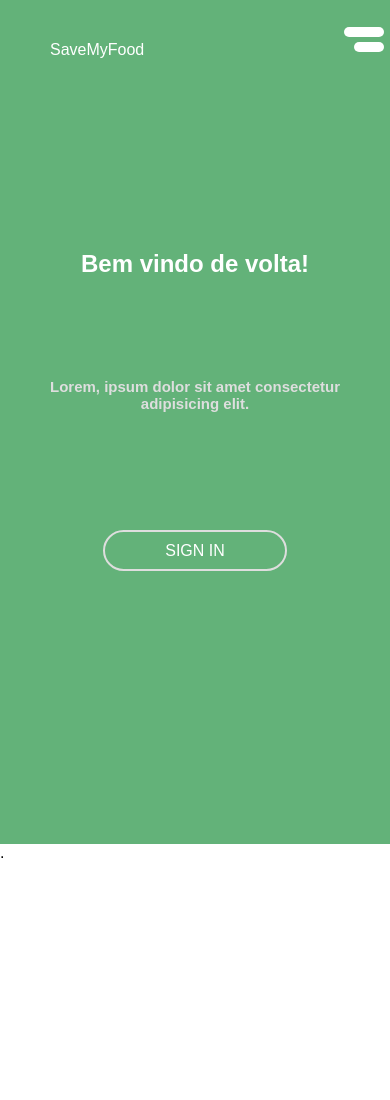
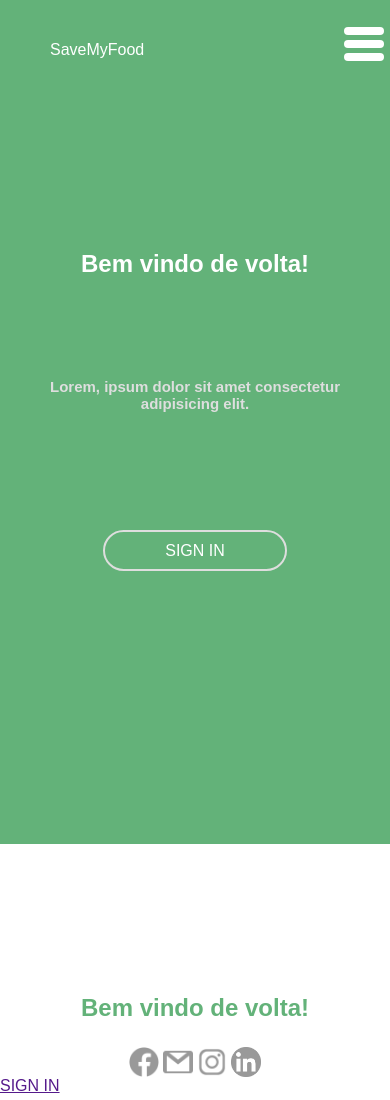
Before and after one commit to PedroStabach/SafeMyFood, a plain HTML site: page login.html in a window 390 px wide. Drawn offline with Linux system fonts and the light colour scheme.

Commit message:
novo menu

```diff
--- a/app.js
+++ b/app.js
@@ -2,3 +2,11 @@
 document.getElementById("toggleMenu").addEventListener("click", function() {
     document.getElementById("menuMob").classList.toggle("ativo");
 });
+
+
+document.getElementById("toggleMenu").addEventListener("click", function() {
+    document.getElementById("mobTrac2").classList.toggle("mobTrac");
+});
+document.getElementById("toggleMenu").addEventListener("click", function() {
+    document.getElementById("mobTrac3").classList.toggle("mobTrac4");
+});
--- a/login.html
+++ b/login.html
@@ -26,8 +26,9 @@
                 </ul>
             </nav>
             <div class="areaMob" id="toggleMenu">
-                <div class="mobTrac1"></div>
-                <div class="mobTrac2"></div>
+                <div class="mobTrac1" id="mobTrac"></div>
+                <div class="mobTrac2" id="mobTrac2"></div>
+                <div class="mobTrac3" id="mobTrac3"></div>
             </div>
 
         </div>
@@ -51,7 +52,18 @@
             <div class="botaoLogin"> <a href="">SIGN IN</a></div>
         </div>
         <div class="asideArea2">
-            .
+            <h1>Bem vindo de volta!</h1>
+           <div class="areaImagensLogin">
+            <nav>
+                <ul>
+                    <li><img src="images/iconFace2.png" alt=""></li>
+                    <li><img src="images/gmailIcon2.png" alt=""></li>
+                    <li><img src="images/instaIcon2.png" alt=""></li>
+                    <li><img src="images/linkedlnIcon2.png" alt=""></li>
+                </ul>
+            </nav>
+        </div>
+            <div class="botaoLogin"> <a href="">SIGN IN</a></div>
         </div>
     </aside>
     <footer>
--- a/style.css
+++ b/style.css
@@ -115,6 +115,7 @@ header #botaoLogin  {
     animation-name: slidein;
   }
 
+
   @keyframes slidein {
     from {
       margin-right: -30%;
@@ -133,17 +134,34 @@ header #botaoLogin  {
     .mobTrac1{
         width: 40px;
         border-radius: 5px;
-        height: 10px;
+        height: 8px;
         background-color: #ffffff;
         margin-bottom: 5px;
     }
     .mobTrac2 {
+        width: 40px;
+        border-radius: 5px;
+        height: 8px;
+        background-color: #ffffff;
+        margin-bottom: 5px;
+    }
+    .mobTrac {
+        margin-left: 10px;
         width: 30px;
+    }
+
+    .mobTrac3 {
+        width: 40px;
         border-radius: 5px;
-        height: 10px;
+        height: 8px;
         background-color: #ffffff;
-        margin-left: 10px;
+        margin-left: 0px;
     }
+    .mobTrac4 {
+        margin-left: 20px;
+        width: 20px;
+    }
+
     .headeArea nav {
         display: none;
     }
@@ -167,6 +185,12 @@ aside {
 /* Corpo CADASTRO 1*/
 aside .asideArea h1 {
     color: #ffffff;
+    text-align: center;
+    padding-top: 150px;
+    size: 77px;
+}
+aside .asideArea2 h1 {
+    color: #63B279;
     text-align: center;
     padding-top: 150px;
     size: 77px;
@@ -202,6 +226,30 @@ aside .asideArea .botaoLogin a:hover {
     color: #DEDEDE;
     border: 2px solid #ffffff;
 }
+aside .asideArea2 .areaImagensLogin nav ul li img {
+    width: 30px;
+    height: 30px;
+    opacity: 40%;
+    padding-top: 0px;
+    padding-bottom: 0px;
+}
+aside .asideArea2 .areaImagensLogin nav ul{
+    display: flex;
+    flex-direction: row;
+    justify-content: center;
+    align-items:center;
+    padding-left: 5vh;
+    padding-right: 5vh;
+    padding-top: 15px;
+}
+aside .asideArea2 .areaImagensLogin nav ul li{
+    display: flex;
+    list-style: none;
+    flex: 1;
+    justify-content: center;
+    align-items:center;
+}
+
 
 @media(max-width: 450px){
     .asideArea {
@@ -212,4 +260,9 @@ aside .asideArea .botaoLogin a:hover {
         width: 100%;
         flex: none;
     }
+    aside .asideArea2 .areaImagensLogin nav ul{
+        padding-left: 15vh;
+        padding-right: 15vh;
+        padding-top: 25px;
+    }
 }
```
Also changed, not shown: images/gmailIcon2.png (added), images/iconFace2.png (added), images/instaIcon2.png (added), images/linkedlnIcon2.png (added).
